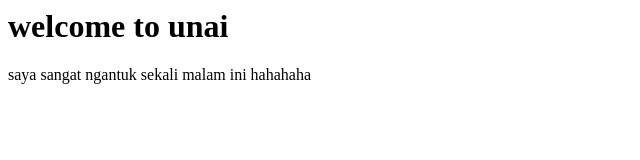
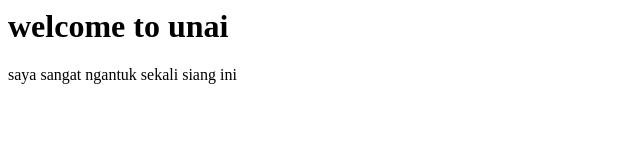
Before and after one commit to danielpasaribu/danielpasaribu.github.io, a plain HTML site: page index.html in a window 1280 px wide. Shown: the full height of the page, 0-640 px from the left. Drawn offline with Linux system fonts and the light colour scheme.

Commit message:
Update index.html

```diff
--- a/index.html
+++ b/index.html
@@ -5,6 +5,6 @@
 </head>
 <body>
 <h1>welcome to unai</h1>
-<p> saya sangat ngantuk sekali malam ini hahahaha</p>
+<p> saya sangat ngantuk sekali siang ini</p>
 </body>
 </html>
```
